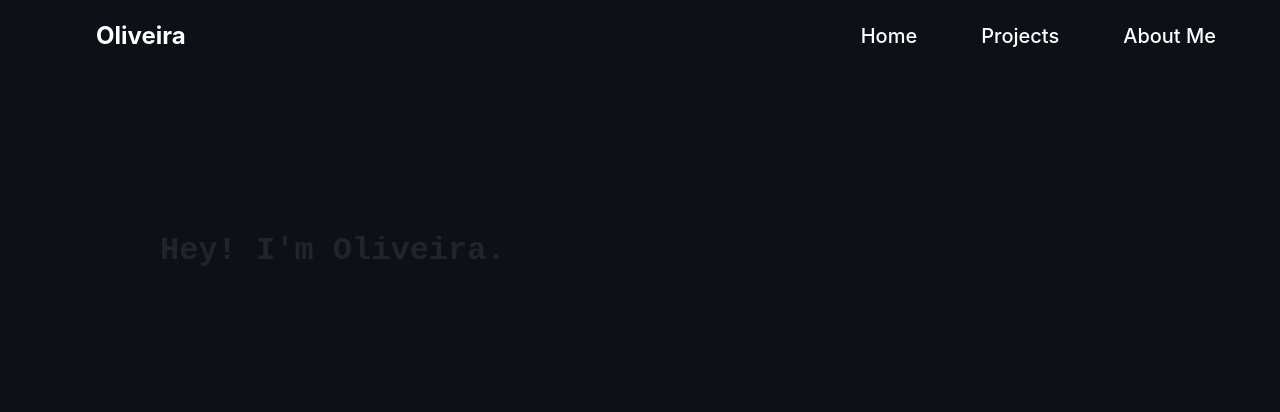
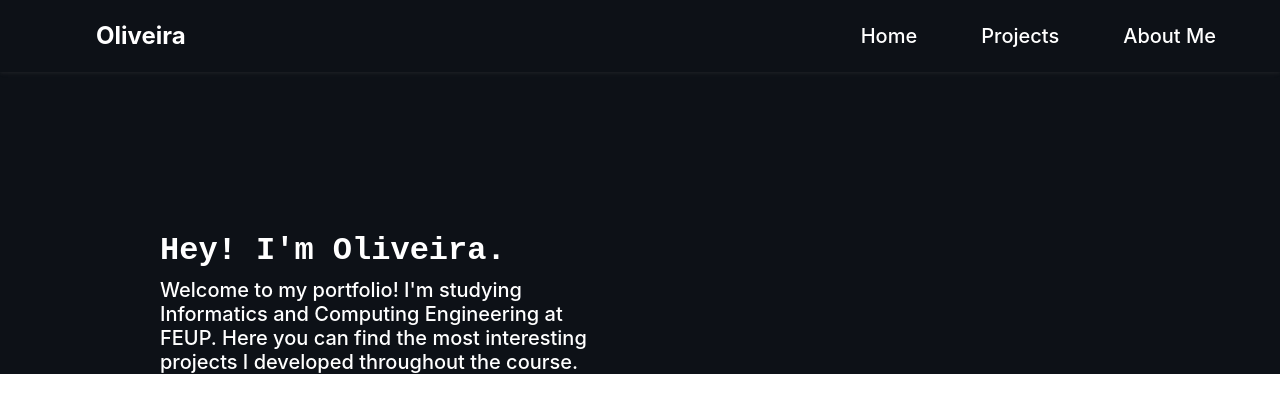
Before and after one commit to oliveira002/oliveira002, a React (Create React App) app: page / in a window 1280 px wide. Shown: the top 412 px of the page. Built offline with nearby package versions, Linux system fonts and the light colour scheme; the HTML template or start-up script is replaced by a standard one.

Commit message:
added small summary

```diff
--- a/src/App.css
+++ b/src/App.css
@@ -2,6 +2,10 @@
 .App-logo {
   height: 40vmin;
   pointer-events: none;
+}
+
+.App {
+  background: #0d1117;
 }
 
 @media (prefers-reduced-motion: no-preference) {
--- a/src/components/header/header.css
+++ b/src/components/header/header.css
@@ -15,6 +15,7 @@ header {
     margin-bottom: 2em;
     justify-content:space-between;
     background-color: #0d1117;
+    box-shadow: rgba(71, 71, 71, 0.32) 0px 0.5px 4px;
 }
 
 
--- a/src/components/intro/Intro.js
+++ b/src/components/intro/Intro.js
@@ -7,8 +7,11 @@ import 'animate.css';
 export const Intro = () => {
   return (
     <div className ="banner">
-        <div className="typer h2 fw-bold">
+        <div className="typer h1 fw-bold">
             Hey! I'm Oliveira.
+        </div>
+        <div className='res h5 animate__animated animate__fadeIn animate__delay-2s'>
+            Welcome to my portfolio! I'm studying Informatics and Computing Engineering at FEUP. Here you can find the most interesting projects I developed throughout the course.
         </div>
     </div>
   )
--- a/src/components/intro/intro.css
+++ b/src/components/intro/intro.css
@@ -11,6 +11,7 @@
     border-right: 3px solid;
     font-family: monospace;
     font-size: 2em;
+    color: white;
 }
 
 @keyframes typing {
@@ -24,3 +25,13 @@
         border-color: transparent
     }
 }
+
+.res {
+    color: white;
+    word-wrap: break-word;
+    width: 450px;
+}
+
+.animate__animated.animate__fadeIn {
+    --animate-duration: 1.5s;
+  }
--- a/src/index.css
+++ b/src/index.css
@@ -1,5 +1,3 @@
-
-
 body {
   margin: 0;
   font-family: -apple-system, BlinkMacSystemFont, 'Segoe UI', 'Roboto', 'Oxygen',
@@ -7,7 +5,6 @@ body {
     sans-serif;
   -webkit-font-smoothing: antialiased;
   -moz-osx-font-smoothing: grayscale;
-  background: #0d1117;
 }
 
 code {
```
